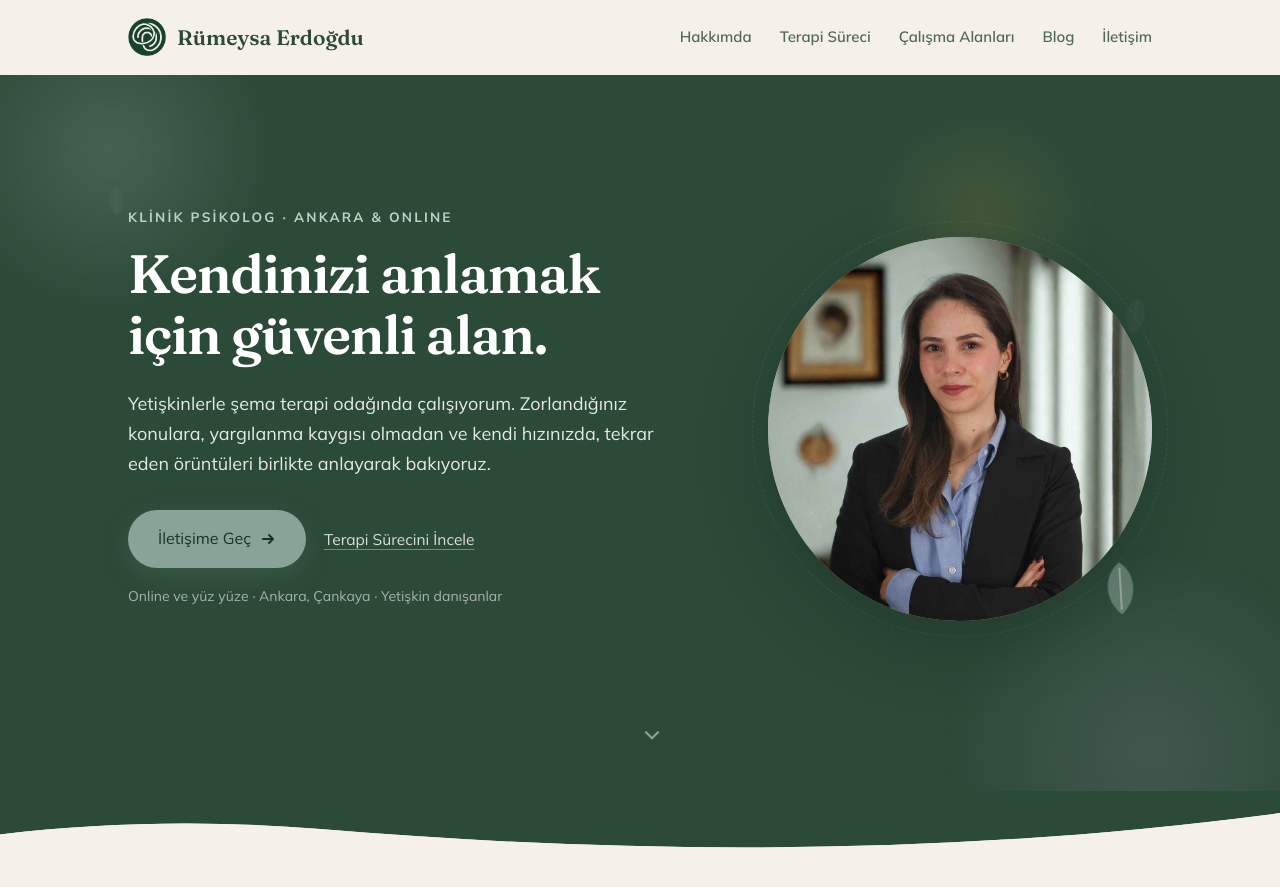
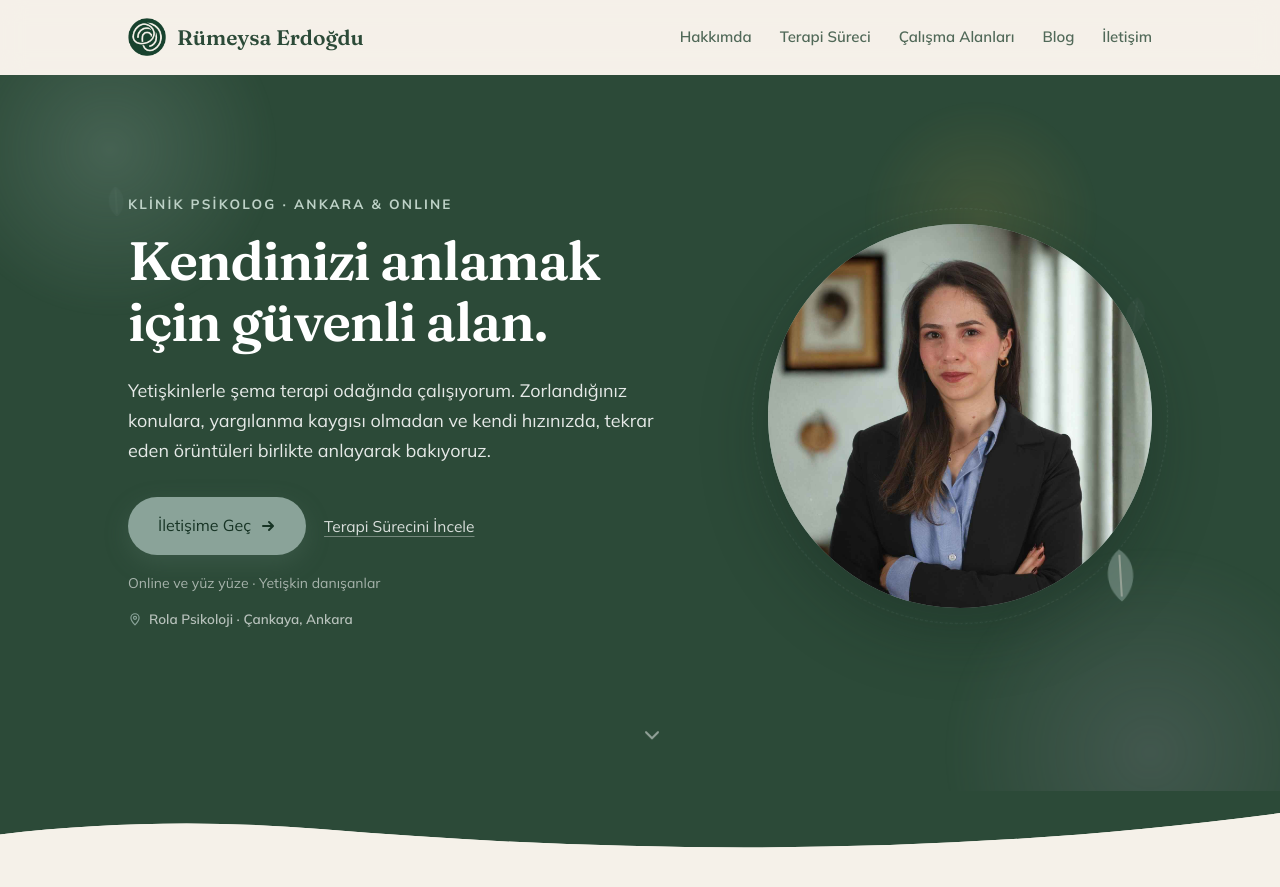
Before and after one commit to ardasaglamer9/rumeysaerdogdu.com, a Jekyll site: the page built from index.html, in a window 1280 px wide and 900 px high. Shown: the top 887 px of the window. Built offline with Jekyll 4.4.1, drawn with Linux system fonts in a browser that asks for light colours.

Commit message:
Hero'ya konum işareti ekle: Rola Psikoloji · Çankaya, Ankara
Alt satırın altına pin ikonlu küçük bir konum bağlantısı geldi;
/iletisim/ sayfasına gidiyor. Alt satırdaki 'Ankara, Çankaya' ifadesi
buraya taşındığı için nottan çıkarıldı — aynı bilgi iki kez geçmiyor.

Co-Authored-By: Claude Opus 5 <noreply@anthropic.com>

```diff
--- a/assets/css/style.css
+++ b/assets/css/style.css
@@ -577,6 +577,14 @@ body.nav-open{overflow:hidden;}
 .hero-link:hover{color:#fff;text-decoration-color:rgba(255,255,255,.7);}
 
 /* --- Alt satır: tek satır, sade metin --- */
+/* --- Konum işareti: Rola Psikoloji (iletişim sayfasına gider) --- */
+.hero-loc{display:inline-flex;align-items:center;gap:7px;margin-top:12px;
+  font-size:13.5px;font-weight:600;color:rgba(255,255,255,.66);
+  transition:color .2s;
+  opacity:0;animation:fadeUp .8s ease .96s forwards;}
+.hero-loc svg{color:var(--sage);flex:0 0 auto;}
+.hero-loc:hover{color:#fff;}
+
 /* .hero p kuralı özgüllük olarak daha güçlü olduğu için .hero ile niteleniyor */
 .hero .hero-note{font-size:14px;color:rgba(255,255,255,.58);margin:0;
   opacity:0;animation:fadeUp .8s ease .88s forwards;}
--- a/index.html
+++ b/index.html
@@ -40,7 +40,11 @@ permalink: /
         <a href="#yaklasim" class="hero-link">Terapi Sürecini İncele</a>
       </div>
 
-      <p class="hero-note">Online ve yüz yüze · Ankara, Çankaya · Yetişkin danışanlar</p>
+      <p class="hero-note">Online ve yüz yüze · Yetişkin danışanlar</p>
+      <a href="{{ '/iletisim/' | relative_url }}" class="hero-loc">
+        <svg width="14" height="14" viewBox="0 0 24 24" fill="none" aria-hidden="true"><path d="M12 22s7-6.5 7-12a7 7 0 10-14 0c0 5.5 7 12 7 12z" stroke="currentColor" stroke-width="2" stroke-linejoin="round"/><circle cx="12" cy="10" r="2.6" stroke="currentColor" stroke-width="2"/></svg>
+        {{ site.office.name }} · {{ site.office.locality }}, {{ site.office.region }}
+      </a>
     </div>
   </div>
 
```
